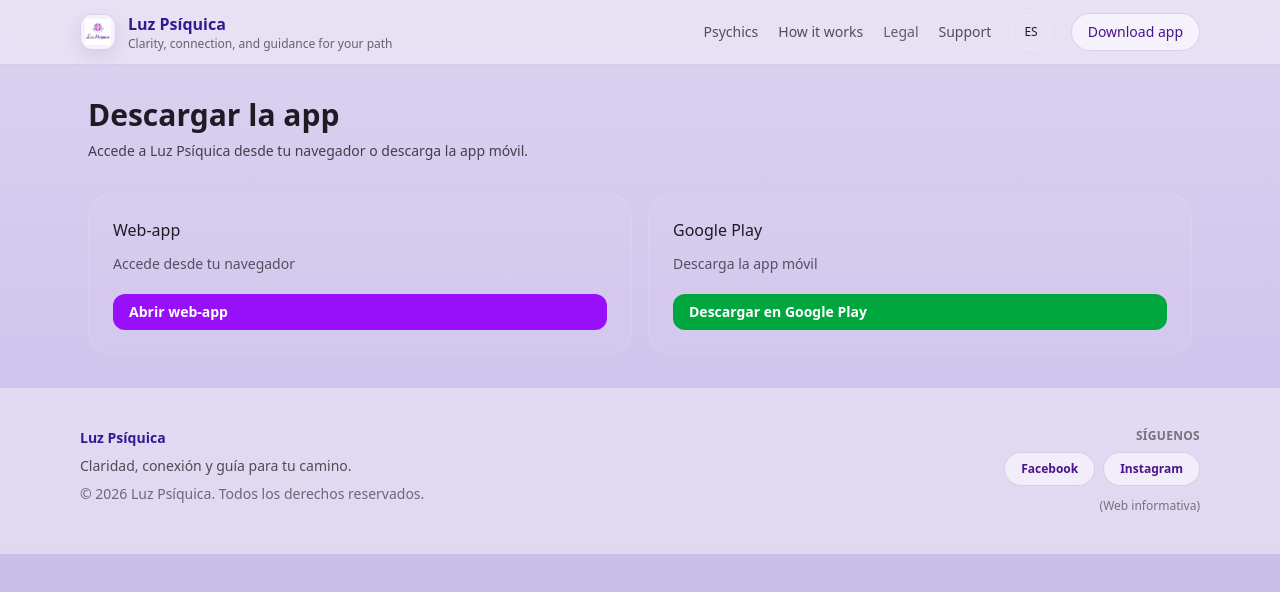
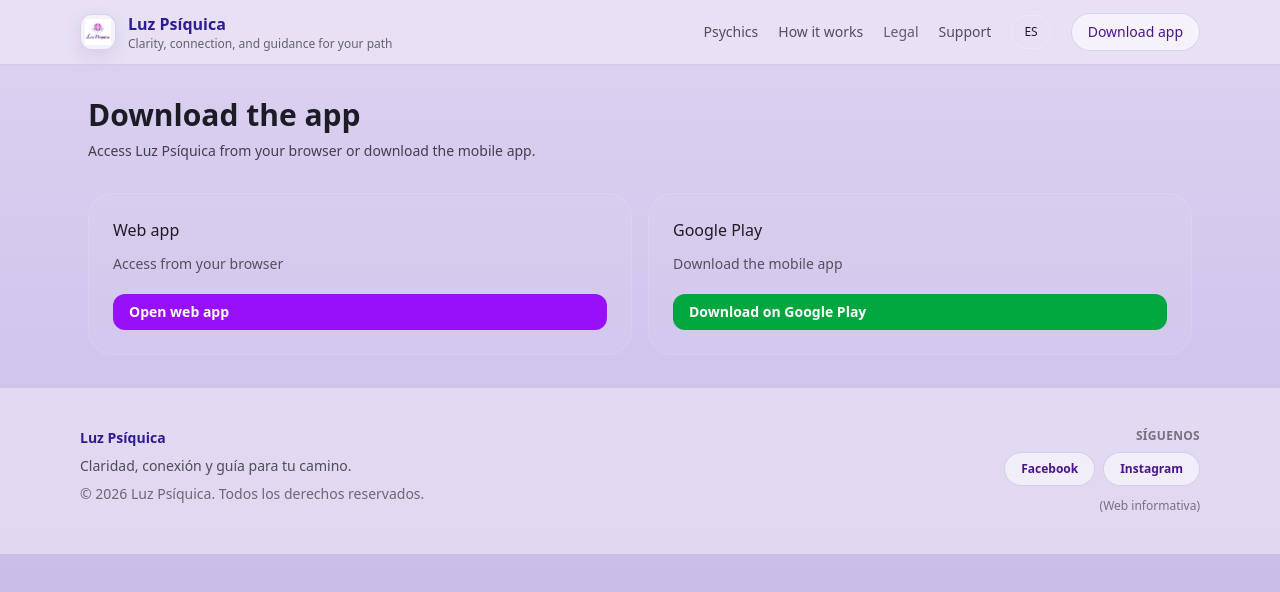
Before and after one commit to andreslo77/luzpsiquica-web, a Next.js app: page /en/download in a window 1280 px wide. Shown: the top 592 px of the page. Built offline with nearby package versions, Linux system fonts and the light colour scheme.

Commit message:
[lang]/download/page.tsx download/page.tsx modified

```diff
--- a/app/[lang]/download/page.tsx
+++ b/app/[lang]/download/page.tsx
@@ -20,8 +20,8 @@
 
     description:
       lang === "en"
-        ? "Access Luz Psíquica from your browser or download the app on Google Play to connect with professional psychics."
-        : "Accede a Luz Psíquica desde tu navegador o descarga la app en Google Play para conectar con psíquicos profesionales.",
+        ? "Access Luz Psíquica from your browser or celular or download the app on Google Play to connect with professional psychics."
+        : "Accede a Luz Psíquica desde tu navegador o celular o descarga la app en Google Play para conectar con psíquicos profesionales.",
 
     alternates: {
       canonical,
@@ -34,4 +34,9 @@
   };
 }
 
-export default DownloadPage;
+export default async function LocalizedDownloadPage({ params }: PageProps) {
+  const p = await Promise.resolve(params);
+  const lang = p?.lang === "en" ? "en" : "es";
+
+  return <DownloadPage lang={lang} />;
+}
--- a/app/download/page.tsx
+++ b/app/download/page.tsx
@@ -1,49 +1,71 @@
-export default function DownloadPage() {
+// app/download/page.tsx
+type DownloadPageProps = {
+  lang?: "es" | "en";
+};
+
+const content = {
+  es: {
+    title: "Descargar la app",
+    subtitle: "Accede a Luz Psíquica desde tu navegador o descarga la app móvil.",
+    webTitle: "Web-app",
+    webText: "Accede desde tu navegador",
+    webButton: "Abrir web-app",
+    playTitle: "Google Play",
+    playText: "Descarga la app móvil",
+    playButton: "Descargar en Google Play",
+  },
+  en: {
+    title: "Download the app",
+    subtitle: "Access Luz Psíquica from your browser or download the mobile app.",
+    webTitle: "Web app",
+    webText: "Access from your browser",
+    webButton: "Open web app",
+    playTitle: "Google Play",
+    playText: "Download the mobile app",
+    playButton: "Download on Google Play",
+  },
+};
+
+export default function DownloadPage({ lang = "es" }: DownloadPageProps) {
+  const t = content[lang];
+
   return (
     <div className="flex flex-col gap-8">
       <div>
-        <h1 className="text-3xl font-semibold">Descargar la app</h1>
-        <p className="mt-2 text-sm opacity-80">
-          Accede a Luz Psíquica desde tu navegador o descarga la app móvil.
-        </p>
+        <h1 className="text-3xl font-semibold">{t.title}</h1>
+        <p className="mt-2 text-sm opacity-80">{t.subtitle}</p>
       </div>
 
       <div className="grid gap-4 sm:grid-cols-2">
-
         {/* WEB APP */}
-        <div className="rounded-3xl border border-white/10 bg-white/5 p-6 flex flex-col gap-3">
-          <p className="font-medium">Web-app</p>
-          <p className="text-sm opacity-70">
-            Accede desde tu navegador
-          </p>
+        <div className="flex flex-col gap-3 rounded-3xl border border-white/10 bg-white/5 p-6">
+          <p className="font-medium">{t.webTitle}</p>
+          <p className="text-sm opacity-70">{t.webText}</p>
 
           <a
             href="https://luzpsiquicaweb-app.com"
             target="_blank"
             rel="noopener noreferrer"
-            className="mt-2 inline-block rounded-xl bg-purple-600 px-4 py-2 text-sm font-semibold text-white hover:bg-purple-700 transition"
+            className="mt-2 inline-block rounded-xl bg-purple-600 px-4 py-2 text-sm font-semibold text-white transition hover:bg-purple-700"
           >
-            Abrir web-app
+            {t.webButton}
           </a>
         </div>
 
         {/* GOOGLE PLAY */}
-        <div className="rounded-3xl border border-white/10 bg-white/5 p-6 flex flex-col gap-3">
-          <p className="font-medium">Google Play</p>
-          <p className="text-sm opacity-70">
-            Descarga la app móvil
-          </p>
+        <div className="flex flex-col gap-3 rounded-3xl border border-white/10 bg-white/5 p-6">
+          <p className="font-medium">{t.playTitle}</p>
+          <p className="text-sm opacity-70">{t.playText}</p>
 
           <a
             href="https://play.google.com/store/apps/details?id=com.luzpsiquica.app"
             target="_blank"
             rel="noopener noreferrer"
-            className="mt-2 inline-block rounded-xl bg-green-600 px-4 py-2 text-sm font-semibold text-white hover:bg-green-700 transition"
+            className="mt-2 inline-block rounded-xl bg-green-600 px-4 py-2 text-sm font-semibold text-white transition hover:bg-green-700"
           >
-            Descargar en Google Play
+            {t.playButton}
           </a>
         </div>
-
       </div>
     </div>
   );
```
